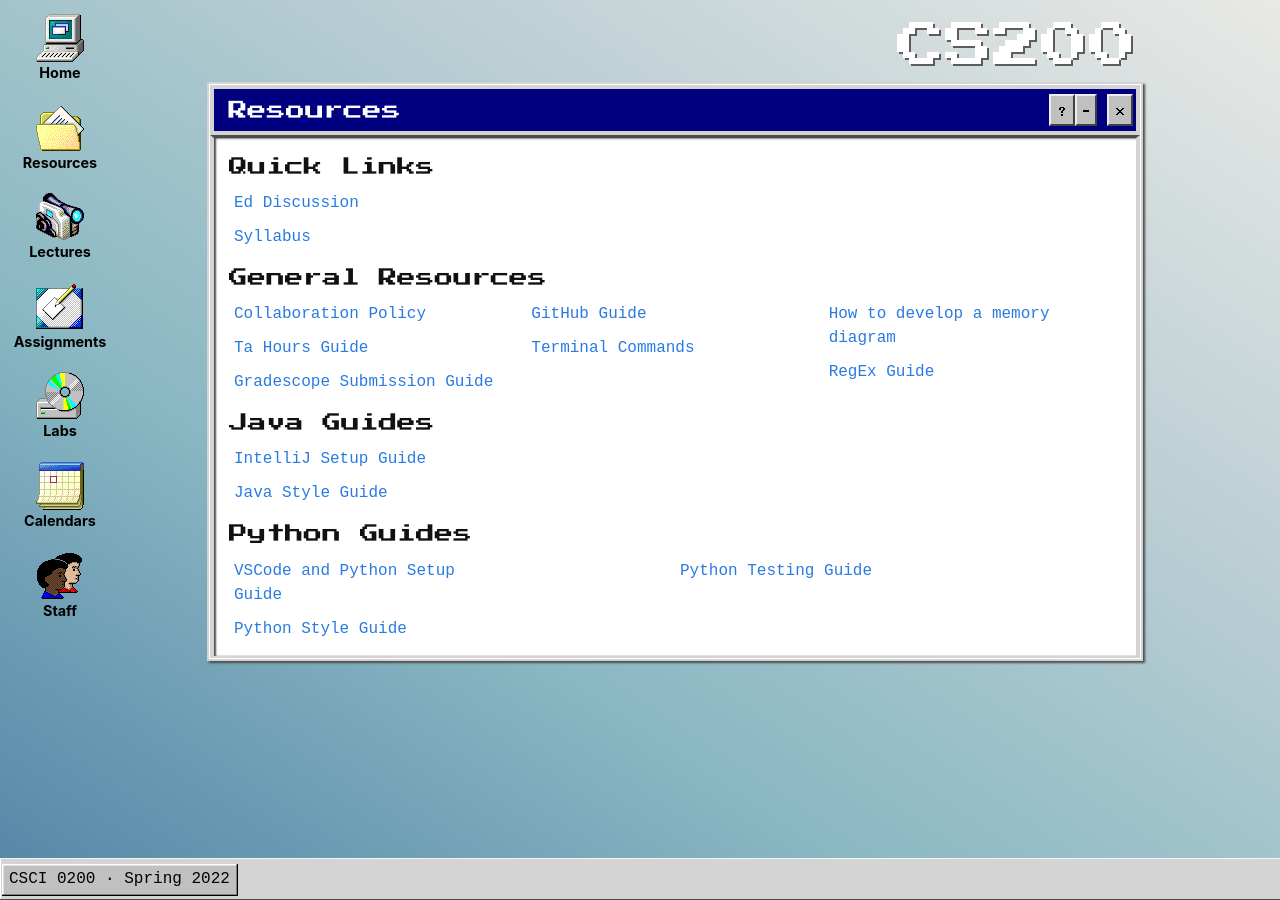
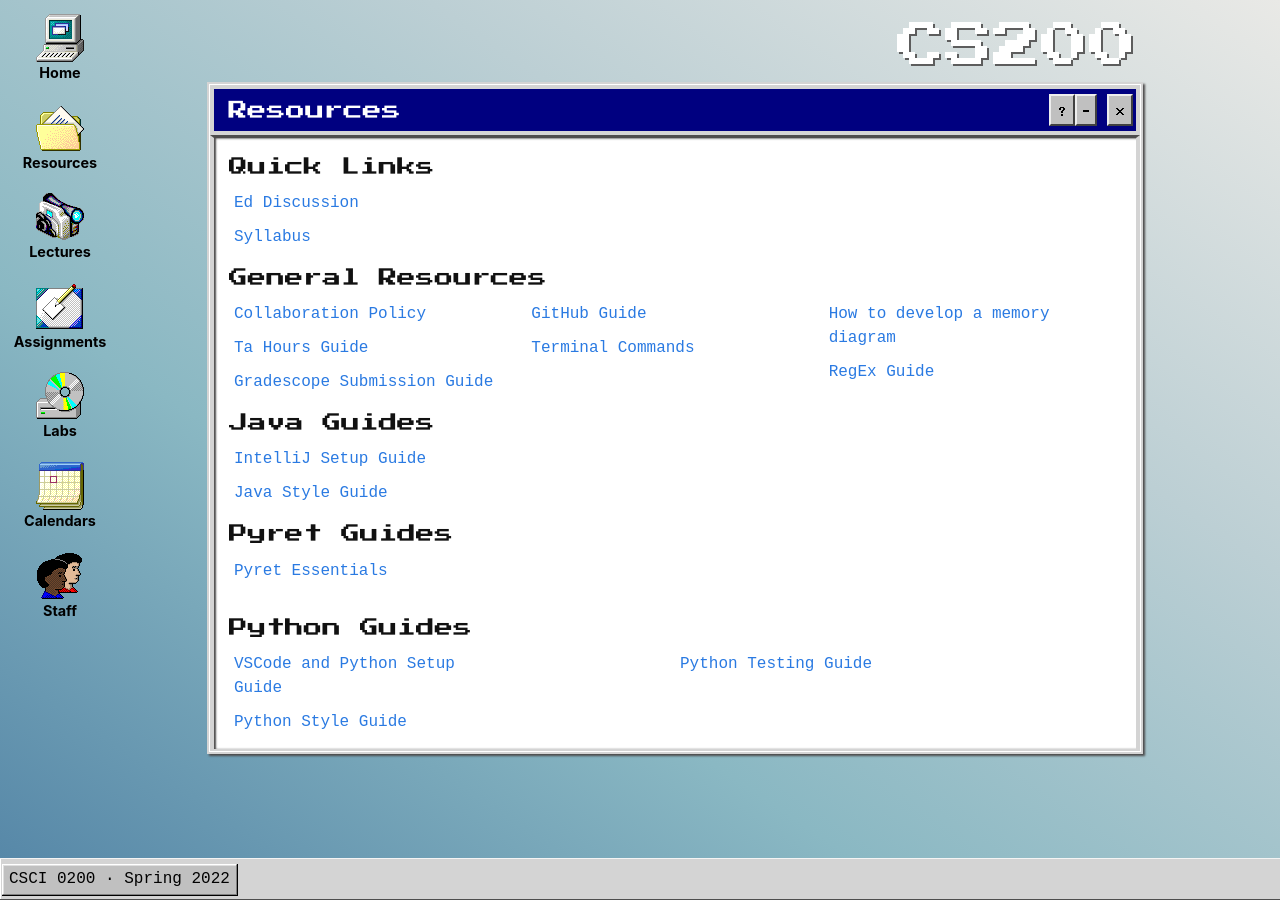
Before and after one commit to brown-csci0200/brown-csci0200.github.io, a Jekyll site: the page built from resources.md, in a window 1280 px wide. Built offline with Jekyll 4.4.1, drawn with Linux system fonts in a browser that asks for light colours.

Commit message:
added pyret crash course

```diff
--- a/resources.md
+++ b/resources.md
@@ -74,6 +74,11 @@ links: [
     "Title" : "RegEx Guide",
     "Link" : "https://hackmd.io/bOoUYTonQTa9qGLTG09PIQ",
     "Type" : "General Resources"
+  },
+  {
+    "Title" : "Pyret Essentials",
+    "Link" : "https://hackmd.io/@csci0200/pyret-overview",
+    "Type" : "Pyret Guides"
   }
 ]
 ---
```
Also changed, not shown: _tables/lectures_table.md (+1 -1 lines).
